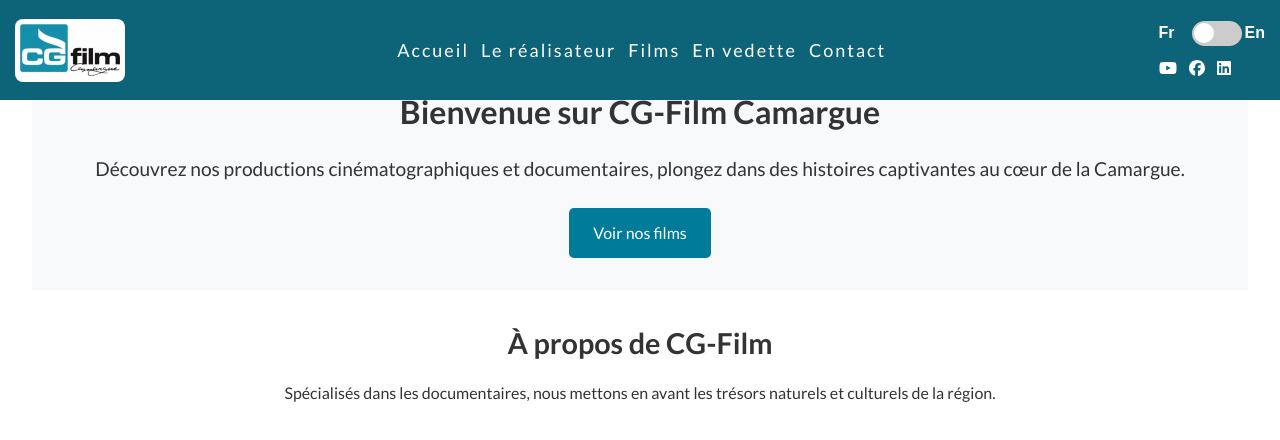
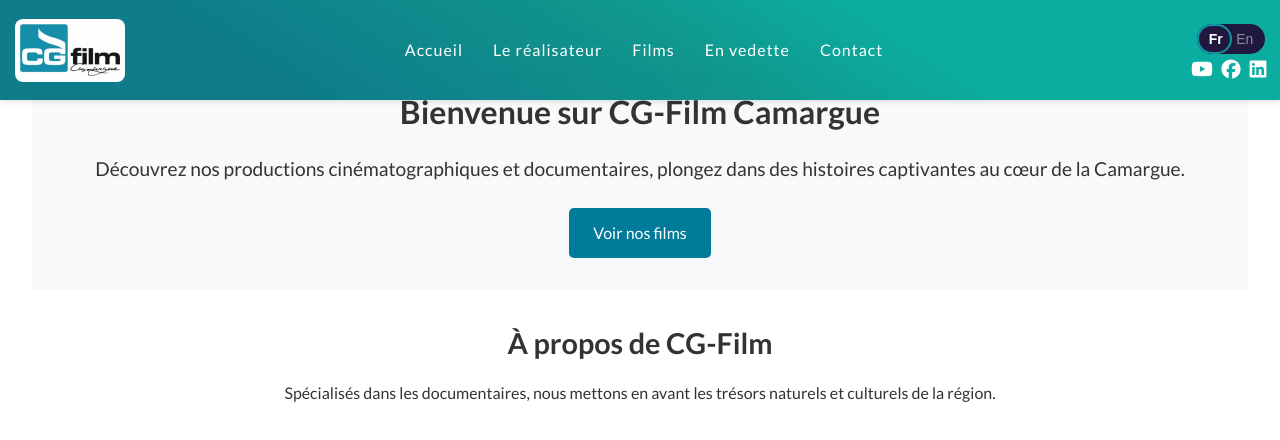
Before and after one commit to Annesophie55/cgfilm_site, a Nuxt app: page / in a window 1280 px wide. Shown: the top 440 px of the page. Built offline with nearby package versions, Linux system fonts and the light colour scheme.

Commit message:
feat responsive header with component language

```diff
--- /dev/null
+++ b/assets/scss/components/_header.scss
@@ -0,0 +1,210 @@
+@use '@/assets/scss/mixins' as mixins;
+@use '@/assets/scss/_base.scss' as base;
+
+/* Styles spécifiques au header */
+header{
+  background: rgb(12,173,161);
+  background: linear-gradient(212deg, rgba(12,173,161,1) 30%, rgba(12,148,138,0.9831168356906163) 48%, rgba(14,124,139,1) 78%);
+  color: var(--white);
+  box-shadow: 0 2px 5px rgba(0, 0, 0, 0.1);
+  position: fixed;
+  top: 0;
+  left: 0;
+  right: 0;
+  z-index: 1000;
+  @include mixins.flex-between;
+  width: 100%;
+  height: 100px;
+  transition: all 0.3s;
+
+  .logo{
+    background-color: var(--white);
+    padding: 5px 5px 0px 5px;
+    margin-left: 15px;
+    border-radius: 8px;
+
+    @media (max-width: 768px) {
+      margin: auto; /* Centre le logo */
+      transform: translateX(25%);
+    }
+  }
+}
+
+/* Styles spécifiques aux liens de navigation */
+.nav-links {
+  display: flex;
+  align-items: center;
+  gap: 10px;
+  justify-content: flex-start;
+  letter-spacing: 1px;
+  font-size: 16px;
+
+  @media (max-width: 768px) {
+    display: none;
+    flex-direction: column;
+    width: 100%;
+    background: rgb(12,173,161);
+    background: linear-gradient(212deg, rgba(12,173,161,1) 30%, rgba(12,148,138,0.9831168356906163) 48%, rgba(14,124,139,1) 78%);
+    position: absolute;
+    top: 100px;
+    left: 0;
+    right: 0;
+    padding: 20px;
+
+    &.open {
+      display: flex;
+    }
+  }
+}
+
+
+.nav-links {
+  list-style: none;
+  margin: 0;
+  padding: 0;
+
+  li {
+    margin: 0 10px;
+
+    @media (max-width: 768px) {
+      margin: 10px 0;
+    }
+
+    a {
+      text-decoration: none;
+      color: var(--white);
+      font-size: 16px;
+
+      a:hover {
+        text-decoration: underline;
+      }
+    }
+  }
+}
+
+
+
+/* Styles spécifiques au menu hamburger */
+.hamburger{
+  position: relative;
+  display: none;
+  cursor: pointer;
+  width: 40px;
+  height: 40px;
+  padding: 8px;
+  margin-right: 15px;
+  background: rgb(12,173,161);
+  background: linear-gradient(212deg, rgba(12,173,161,1) 30%, rgba(12,148,138,0.9831168356906163) 48%, rgba(14,124,139,1) 78%);
+  border-radius: 5px;
+  border: none;
+  margin-left: auto;
+}
+
+.hamburger div {
+  width: 25px;
+  height: 3px;
+  background-color: var(--white);
+  transition: all 0.3s;
+}
+
+.hamburger div:nth-child(2) {
+  margin: 5px 0;
+}
+
+ /* Animations pour l'ouverture */
+.hamburger.open div:nth-child(1) {
+  transform: rotate(45deg) translate(5px, 5px);
+}
+
+.hamburger.open div:nth-child(2) {
+  opacity: 0;
+}
+
+.hamburger.open div:nth-child(3) {
+  transform: rotate(-45deg) translate(5px, -6px);
+}
+
+@media (max-width: 768px) {
+  .hamburger {
+    display: flex;
+    flex-direction: column;
+    justify-content: center;
+    align-items: center;
+  }
+}
+
+
+/* Styles spécifiques au bloc extras du header */
+.header-extras{
+  margin-left: auto;
+  display: flex;
+  flex-direction: column;
+  justify-content: space-evenly;
+
+  @media (max-width: 768px) {
+    position: absolute;
+    flex-direction: column; /* Aligne les extras en colonne */
+    align-items: flex-start; /* Aligne les éléments à gauche */
+    margin-left: 15px; /* Décalage depuis le bord gauche */
+    left: 0;
+    top: 20%
+  }
+
+  @media (max-width: 550px) {
+    display: none;
+  }
+}
+
+/* Styles spécifiques aux lien vers les réseaux sociaux */
+.social-links{
+  display: flex;
+  align-items: center;
+  justify-content: flex-start;
+  gap: 12px;
+  margin-left: auto;
+  margin-right: 15px;
+  margin-top: 3px;
+
+  li{
+    transform: scale(1.2);
+    cursor: pointer;
+
+    @media (max-width: 768px) {
+      margin-top: 5px;
+      transform: scale(1);
+    }
+  }
+}
+
+.social-links li:hover{
+  color: var(--blue-accent-5);
+}
+
+.header-extras-mobile {
+  display: none;
+
+  @media (max-width: 550px) {
+    display: block; /* Affiche les extras dans la navigation */
+    margin-top: 20px;
+  }
+
+  .social-links {
+    display: flex;
+    flex-direction: column; /* Aligne les icônes verticalement */
+    gap: 10px;
+    margin-top: 10px;
+
+    @media (max-width: 550px) {
+      display: flex; /* Affiche les extras dans la navigation */
+      flex-direction: row; /* Aligne les icônes horizontalement */
+    }
+
+    li {
+      transform: scale(1.2);
+    }
+
+    li:hover {
+      color: var(--blue-accent-5);
+    }
+  }
+}
--- a/components/Header.vue
+++ b/components/Header.vue
@@ -1,208 +1,77 @@
 <template>
   <header>
-    <!-- Contenu du header -->
     <!-- Logo -->
     <nuxt-link to="/" class="logo">
-        <NuxtImg
-          src="/images/logo.webp"
-          alt="Logo de cgfilm13"
-          width="100"
-          priority
-        />
+      <NuxtImg src="/images/logo.webp" alt="Logo de cgfilm13" width="100" priority />
     </nuxt-link>
 
     <!-- Navigation -->
     <nav id="navigation">
-        <ul class="nav-links">
+      <ul class="nav-links" :class="{ open: isMenuOpen }">
         <li class="nav-link"><nuxt-link to="/">Accueil</nuxt-link></li>
         <li class="nav-link"><nuxt-link to="/filmMaker">Le réalisateur</nuxt-link></li>
         <li class="nav-link"><nuxt-link to="/films">Films</nuxt-link></li>
         <li class="nav-link"><nuxt-link to="/featured">En vedette</nuxt-link></li>
         <li class="nav-link"><nuxt-link to="/contact">Contact</nuxt-link></li>
+        <li><!-- Extras du header, visibles uniquement sur mobile -->
+       <div class="header-extras-mobile">
+        <LanguageSwitch />
+        <ul class="social-links">
+          <li>
+            <a href="https://www.youtube.com/user/cgfilm13" aria-label="Lien vers le youtube de cgfilm13">
+              <client-only><font-awesome-icon :icon="['fab', 'youtube']" /></client-only>
+            </a>
+          </li>
+          <li>
+            <a href="https://www.facebook.com/jimmy.coty.1" aria-label="Lien vers le Facebook de cgfilm13">
+              <client-only><font-awesome-icon :icon="['fab', 'facebook']" /></client-only>
+            </a>
+          </li>
+          <li>
+            <a href="https://www.linkedin.com/in/jimmy-paul-coti-90829b76/" aria-label="Lien vers le Linkedin de Jimmy Paul Coti">
+              <client-only><font-awesome-icon :icon="['fab', 'linkedin']" /></client-only>
+            </a>
+          </li>
         </ul>
+      </div></li>
+      </ul>
+
     </nav>
+
+    <!-- Bouton Hamburger et Extras -->
     <div class="header-item-group">
-
-    <!-- Menu de navigation mobile -->
-    <button class="hamburger" aria-label="Menu" aria-controls="navigation">
+      <button class="hamburger" @click="toggleMenu" :class="{ open: isMenuOpen }" aria-label="Menu">
         <div></div>
         <div></div>
         <div></div>
       </button>
 
       <div class="header-extras">
-      <!-- Bouton pour changer la langue -->
-      <div class="btn-language">
-      <span class="lang-label">Fr</span>
-      <div class="switch-container">
-        <input type="checkbox" id="lang-switch" class="lang-switch-input">
-        <label for="lang-switch" class="lang-switch-label"></label>
-      </div>
-      <span class="lang-label">En</span>
-    </div>
-
-
-      <!-- Lien vers les réseaux sociaux -->
+        <LanguageSwitch />
         <ul class="social-links">
-        <li>
-          <a href="https://www.youtube.com/user/cgfilm13" aria-label="Lien vers le youtube de cgfilm13">
-            <client-only>
-              <font-awesome-icon :icon="['fab', 'youtube']" />
-            </client-only>
-          </a>
-        </li>
-        <li>
-          <a href="https://www.facebook.com/jimmy.coty.1" aria-label="Lien vers le Facebook de cgfilm13">
-            <client-only>
-              <font-awesome-icon :icon="['fab', 'facebook']" />
-            </client-only>
-          </a>
-        </li>
-        <li class="">
-          <a href="https://www.linkedin.com/in/jimmy-paul-coti-90829b76/" aria-label="Lien vers le Linkedin de Jimmy Paul Coti">
-            <client-only>
-              <font-awesome-icon :icon="['fab', 'linkedin']" />
-            </client-only>
-          </a>
-        </li>
+          <li><a href="https://www.youtube.com/user/cgfilm13" aria-label="YouTube"><font-awesome-icon :icon="['fab', 'youtube']" /></a></li>
+          <li><a href="https://www.facebook.com/jimmy.coty.1" aria-label="Facebook"><font-awesome-icon :icon="['fab', 'facebook']" /></a></li>
+          <li><a href="https://www.linkedin.com/in/jimmy-paul-coti-90829b76/" aria-label="LinkedIn"><font-awesome-icon :icon="['fab', 'linkedin']" /></a></li>
         </ul>
       </div>
     </div>
   </header>
 </template>
 
+
 <script setup>
-// Ajoute la logique si nécessaire
+import LanguageSwitch from '../components/LanguageSwitch.vue';
+import { ref } from 'vue';
+
+// Gestion de l'état du menu
+const isMenuOpen = ref(false);
+
+// Fonction pour ouvrir/fermer le menu
+function toggleMenu() {
+  isMenuOpen.value = !isMenuOpen.value;
+}
 </script>
 
 <style scoped lang="scss">
-@use '@/assets/scss/mixins' as mixins;
-@use '@/assets/scss/_base.scss' as base;
-
-/* Styles spécifiques au header */
-header{
-  background-color: var(--blue-accent-1);
-  color: var(--white);
-  position: fixed;
-  top: 0;
-  left: 0;
-  right: 0;
-  z-index: 1000;
-  @include mixins.flex-between;
-  width: 100%;
-  height: 100px;
-  transition: all 0.3s;
-
-  .logo{
-    background-color: var(--white);
-    padding: 5px 5px 0px 5px;
-    margin-left: 15px;
-    border-radius: 8px;
-  }
-}
-
-.social-links{
-  display: flex;
-  align-items: center;
-  justify-content: flex-start;
-  gap: 12px;
-  margin-top: 10px;
-}
-
-.nav-links {
-  display: flex;
-  align-items: center;
-  justify-content: flex-start;
-  gap: 12px;
-  letter-spacing: 2px;
-  font-size: 18px;
-}
-
-.hamburger{
-  display: none;
-  cursor: pointer;
-  padding: 5px;
-  margin-right: 15px;
-  background-color: var(--blue-accent-5);
-  border-radius: 5px;
-}
-
-.hamburger div {
-  width: 25px;
-  height: 3px;
-  background-color: var(--blue-accent-1);
-  margin: 5px;
-  transition: all 0.3s;
-}
-
-.header-extras{
-  margin-right: 15px;
-}
-
-// .btn-language{
-//   height: 30;
-//   display: flex;
-//   align-items: center;
-//   justify-content: center;
-//   gap: 5px;
-//   box-shadow: 0 0 5px rgba(0, 0, 0, 0.2);
-//   padding: 5px;
-// }
-
-.btn-language {
-  display: flex;
-  align-items: center;
-  gap: 10px;
-  font-family: Arial, sans-serif;
-}
-
-.lang-label {
-  font-size: 16px;
-  font-weight: bold;
-}
-
-.switch-container {
-  position: relative;
-  width: 50px;
-  height: 25px;
-}
-
-.lang-switch-input {
-  opacity: 0;
-  width: 0;
-  height: 0;
-}
-
-.lang-switch-label {
-  position: absolute;
-  cursor: pointer;
-  background-color: #ccc;
-  border-radius: 25px;
-  width: 100%;
-  height: 100%;
-  transition: background-color 0.3s;
-}
-
-.lang-switch-label:before {
-  content: "";
-  position: absolute;
-  width: 20px;
-  height: 20px;
-  background-color: white;
-  border-radius: 50%;
-  top: 2.5px;
-  left: 2.5px;
-  transition: transform 0.3s;
-}
-
-.lang-switch-input:checked + .lang-switch-label {
-  background-color: #4caf50;
-}
-
-.lang-switch-input:checked + .lang-switch-label:before {
-  transform: translateX(25px);
-}
-
-
-
+@use '@/assets/scss/components/_header.scss';
 </style>
--- /dev/null
+++ b/components/LanguageSwitch.vue
@@ -0,0 +1,68 @@
+<template>
+  <button class="btn-language" @click="toggleLanguage()">
+    <!-- Labels pour les langues -->
+    <span class="lang-label" :class="{ active: currentLang === 'fr' }">Fr</span>
+    <div class="switch-container" :style="{ transform: currentLang === 'fr' ? 'translateX(0)' : 'translateX(100%)' }"></div>
+    <span class="lang-label" :class="{ active: currentLang === 'en' }">En</span>
+  </button>
+</template>
+
+<script setup>
+import { ref } from 'vue';
+
+// Variable réactive pour suivre la langue actuelle
+const currentLang = ref('fr');
+
+// Fonction pour changer la langue
+function toggleLanguage() {
+  currentLang.value = currentLang.value === 'fr' ? 'en' : 'fr';
+  console.log(`Langue actuelle : ${currentLang.value}`);
+}
+</script>
+
+<style scoped>
+/* Styles pour le bouton principal */
+.btn-language {
+  position: relative;
+  height: 30px;
+  width: 68px;
+  display: flex;
+  align-items: center;
+  justify-content: space-between;
+  padding: 5px;
+  border-radius: 25px;
+  background-color: rgb(32, 25, 62);
+  margin-top: 5px;
+  border: none;
+  margin-left: auto;
+  margin-right: 15px;
+}
+
+/* Styles pour les labels */
+.lang-label {
+  font-size: 14px;
+  color: var(--white);
+  opacity: 0.5;
+  transition: opacity 0.3s, font-weight 0.3s;
+  margin: auto;
+}
+
+.lang-label.active {
+  opacity: 1;
+  font-weight: bold;
+}
+
+/* Styles pour le rond qui se déplace */
+.switch-container {
+  position: absolute;
+  top: 0;
+  left: 0;
+  height: 30px;
+  width: 35px;
+  background-color: transparent;
+  border-radius: 25px;
+  border: 2.5px solid var(--blue-accent-2);
+  transition: transform 0.3s ease-in-out, background-color 0.3s;
+  cursor: pointer;
+}
+</style>
--- a/nuxt.config.ts
+++ b/nuxt.config.ts
@@ -18,6 +18,10 @@
   css: [
     '@/assets/scss/main.scss', // Include a global SCSS file
   ],
+
+  // alias: {
+  //   '@scss': '/assets/scss' // Remplacez par le chemin correct
+  // },
 
   modules: [
     [
```
Lines whose indentation alone changed are shown as unchanged.
